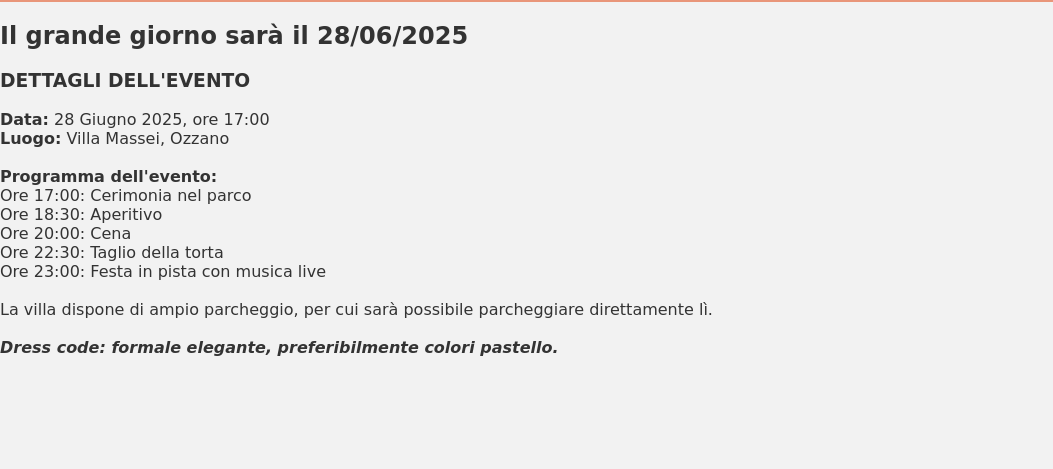
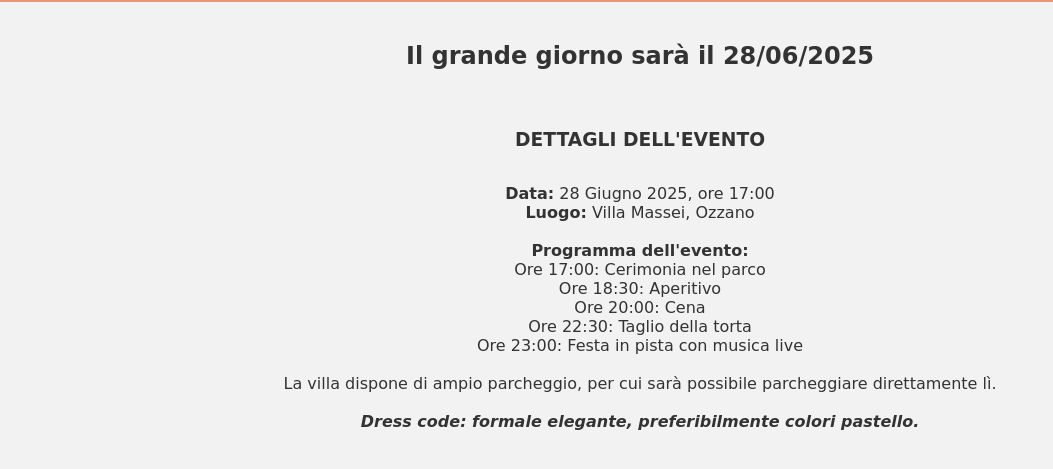
Before and after one commit to Mik792/MatrimonioGinevraMichele, a plain HTML site: page evento.html in a window 1280 px wide. Shown: the part 43-512 px from the top of the page, without its empty margins (0-1053 px from the left). Drawn offline with Linux system fonts and the light colour scheme.

Commit message:
Update styles.css

```diff
--- a/styles.css
+++ b/styles.css
@@ -6,6 +6,28 @@ body {
     margin: 0;
     padding: 0;
 }
+
+/* Centro tutti gli elementi all'interno della sezione evento */
+#evento {
+    display: flex;
+    flex-direction: column;
+    align-items: center;
+    justify-content: center;
+    text-align: center;
+    padding: 20px;
+    margin: 0 auto;
+    max-width: 800px; /* Limita la larghezza massima del contenuto */
+}
+
+#evento h2, #evento h3, #evento p {
+    text-align: center; /* Assicura che anche il testo sia centrato */
+}
+
+#countdown {
+    margin-bottom: 20px;
+    text-align: center;
+}
+
 
 /* Barra di navigazione */
 .navbar {
```
